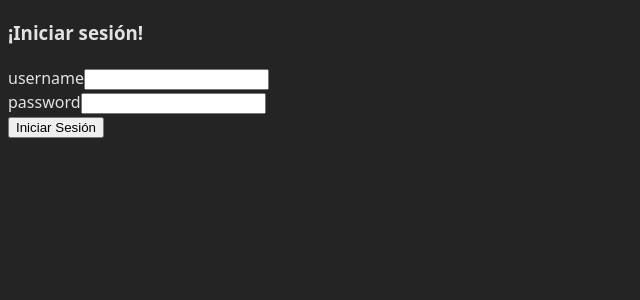
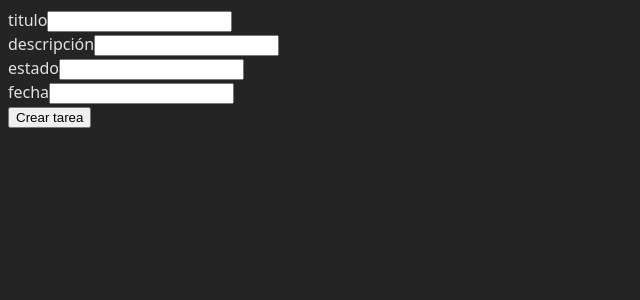
Before and after one commit to Anita155-DSM/trabajo-practico-integrador-3-anahi-jacqueline-perez, a React (Vite) app: page /tasks/create in a window 1280 px wide. Before the commit this address led to /login. Shown: the top 300 px of the page, without its empty margins (0-640 px from the left). Built offline with nearby package versions, Linux system fonts and the light colour scheme.

Commit message:
vista previa de un tasks que mostratia todas las tareas, un tasks que crearia una tarea, y un tasks que editaria. Falta la page de profile y home, luego aplicar funcionalidad con el back

```diff
--- /dev/null
+++ b/src/pages/TaskCreate.jsx
@@ -0,0 +1,46 @@
+import React, { use } from "react";
+import { useForm } from "../hooks/useForm";
+
+export const TaskCreate = () => {
+
+    const { handleChange, handleSubmit, handleReset, formState } = useForm({
+        title: "",
+        description: "",
+        status: "",
+        date: ""
+    })
+
+    const handleCreateTask = (event) =>{
+        event.preventDefault()
+
+        handleReset()
+    }
+
+    return (
+        <main>
+        <div>
+            <form onSubmit={handleCreateTask}>
+                <div>
+                    <div>
+                        <label htmlFor="title">titulo</label>
+                        <input type="text" name="description" onChange={handleChange} value={formState.description} />
+                    </div>
+                    <div>
+                        <label htmlFor="">descripción</label>
+                        <input type="text" name="title" onChange={handleChange} value={formState.title} />
+                    </div>
+                    <div>
+                        <label htmlFor="status">estado</label>
+                        <input type="text" name="status" onChange={handleChange} value={formState.status} />
+                    </div>
+                    <div>
+                        <label htmlFor="date">fecha</label>
+                        <input type="text" name="date" onChange={handleChange} value={formState.date} />
+                    </div>
+                </div>
+            </form>
+            <button onClick={handleSubmit}>Crear tarea</button>
+        </div>
+    </main>
+)
+}
--- /dev/null
+++ b/src/pages/TaskEdit.jsx
@@ -0,0 +1,45 @@
+import React from "react";
+import { useForm } from "../hooks/useForm";
+
+export const TaskEdit = () => {
+    const { handleChange, handleSubmit, handleReset, formState } = useForm({
+        title: "",
+        description: "",
+        status: "",
+        date: ""
+    })
+
+    const handleEditTask = (event) =>{
+        event.preventDefault()
+
+        handleReset()
+    }
+
+    return (
+        <main>
+        <div>
+            <form onSubmit={handleEditTask}>
+                <div>
+                    <div>
+                        <label htmlFor="title">titulo</label>
+                        <input type="text" name="description" onChange={handleChange} value={formState.description} />
+                    </div>
+                    <div>
+                        <label htmlFor="">descripción</label>
+                        <input type="text" name="title" onChange={handleChange} value={formState.title} />
+                    </div>
+                    <div>
+                        <label htmlFor="status">estado</label>
+                        <input type="text" name="status" onChange={handleChange} value={formState.status} />
+                    </div>
+                    <div>
+                        <label htmlFor="date">fecha</label>
+                        <input type="text" name="date" onChange={handleChange} value={formState.date} />
+                    </div>
+                </div>
+            </form>
+            <button onClick={handleSubmit}>Crear tarea</button>
+        </div>
+    </main>
+)
+}
--- a/src/pages/Tasks.jsx
+++ b/src/pages/Tasks.jsx
@@ -4,6 +4,8 @@ export const Tasks = () =>{
 
 
     return(
-        <h1>tasks</h1>
+        <main>
+            <h1>listar tareas</h1>
+        </main>
     )
 }
--- a/src/routes/AppRouter.jsx
+++ b/src/routes/AppRouter.jsx
@@ -8,6 +8,8 @@ import { PrivateRoute } from "./PrivateRoute";
 import { Home } from "../pages/Home";
 import { Tasks } from "../pages/Tasks";
 import { Profile } from "../pages/Profile";
+import { TaskCreate } from "../pages/TaskCreate";
+import { TaskEdit } from "../pages/TaskEdit";
 
 export const AppRouter = () =>{
     return(
@@ -19,6 +21,8 @@ export const AppRouter = () =>{
             {/* <Route element={PrivateRoute}> */}
                 <Route path="/home" element={<Home/>}></Route>
                 <Route path="/tasks" element={<Tasks/>}></Route>
+                <Route path="/tasks/create" element={<TaskCreate />} />
+                <Route path="/tasks/edit" element={<TaskEdit />} />
                 <Route path="/profile" element={<Profile/>}></Route>
             {/* </Route> */}
             {/* ruta por default */}
```
